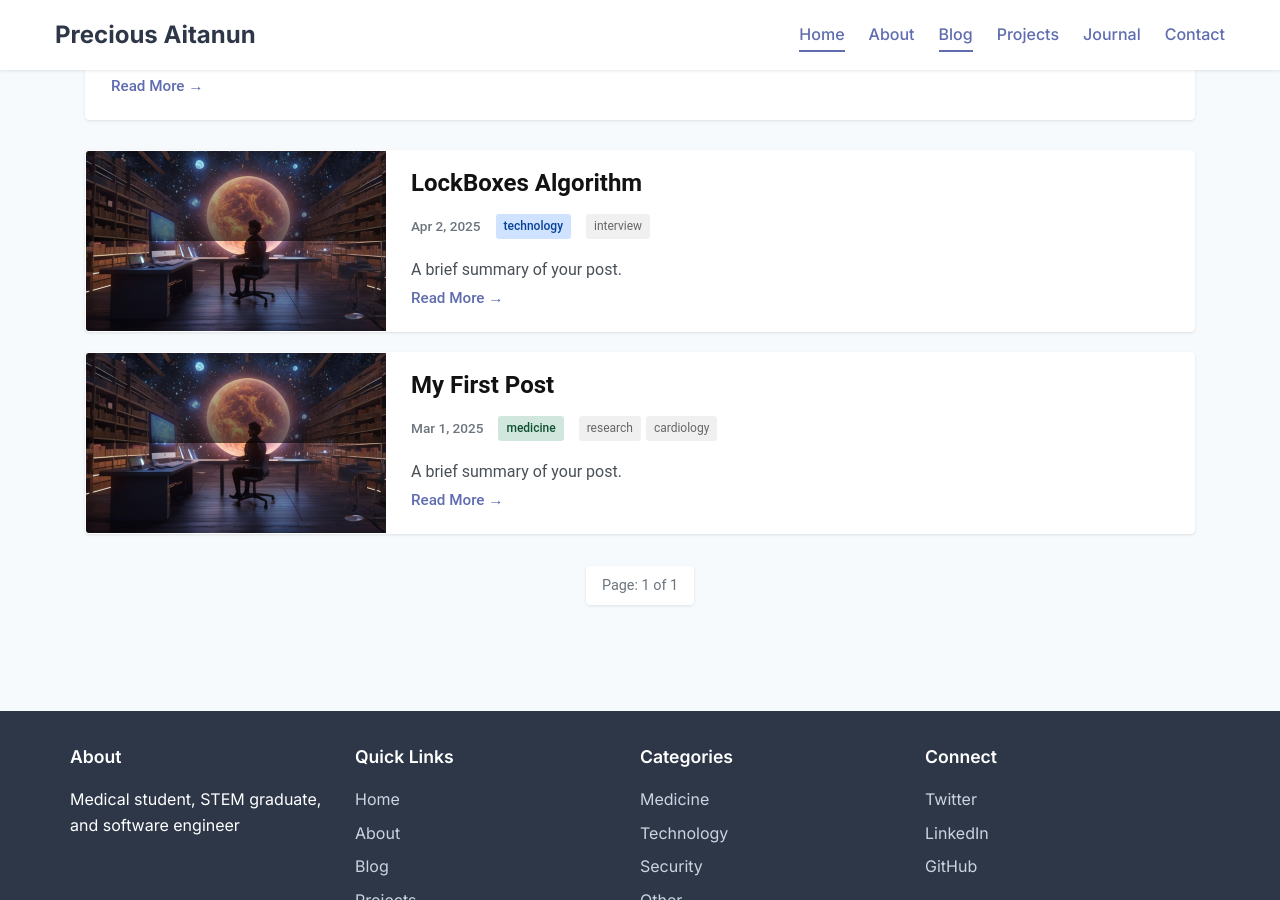
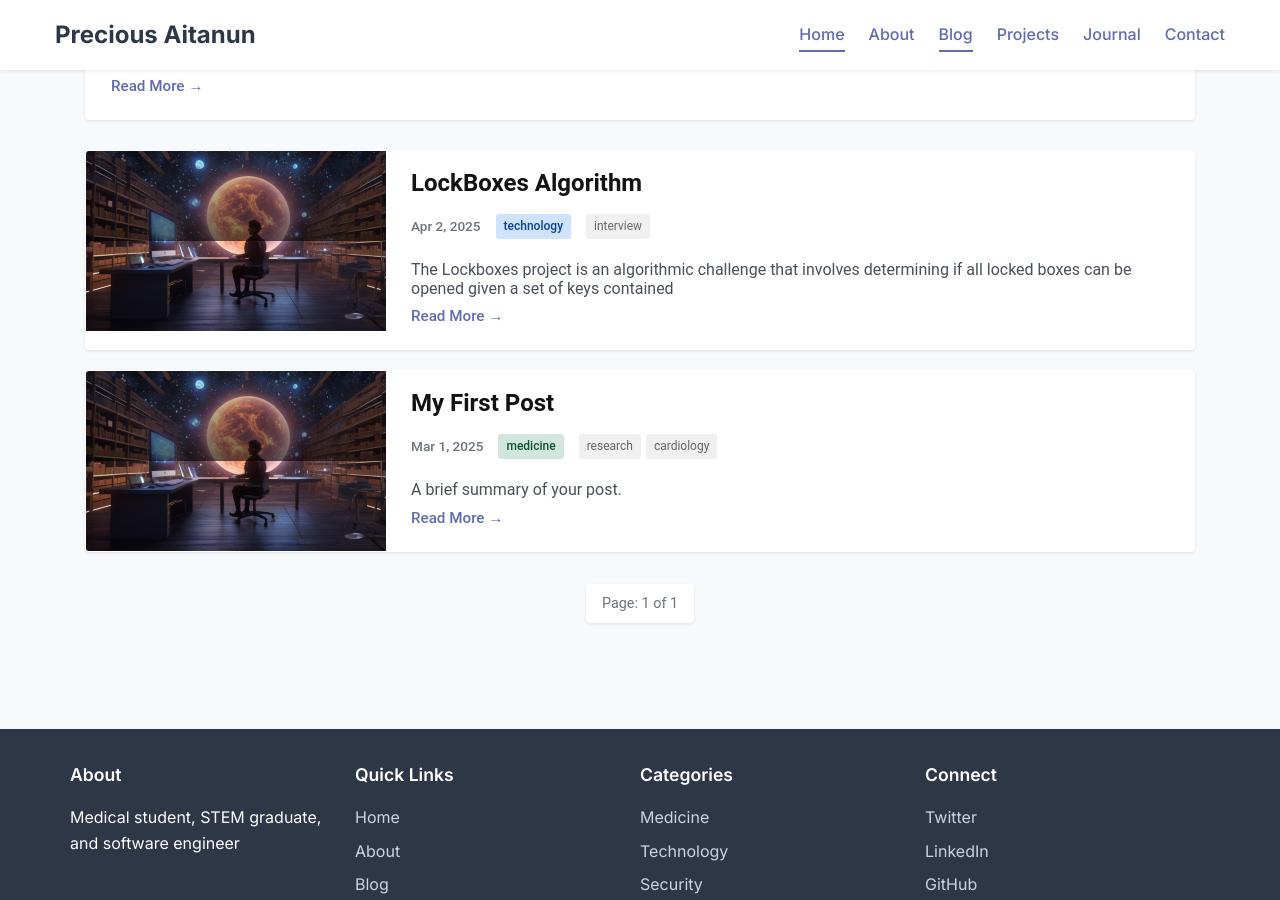
Before and after one commit to Nadira3/Nadira3.github.io, a Jekyll site: the page built from blog/index.html, in a window 1280 px wide and 900 px high, scrolled down 788 px. Built offline with Jekyll 4.4.1, drawn with Linux system fonts in a browser that asks for light colours; some web fonts are replaced; the list of posts is cut into pages by our own code.

Commit message:
added excerpt for lockboxes post

```diff
--- a/_posts/2025-04-02-lockboxes-interview-question.markdown
+++ b/_posts/2025-04-02-lockboxes-interview-question.markdown
@@ -5,7 +5,7 @@ date: 2025-04-02
 categories: [technology]
 tags: [interview]
 header_image: /assets/images/defaultpost.jpg
-excerpt: "A brief summary of your post."
+excerpt: "The Lockboxes project is an algorithmic challenge that involves determining if all locked boxes can be opened given a set of keys contained"
 ---
 
 # 0x01. Lockboxes
```
